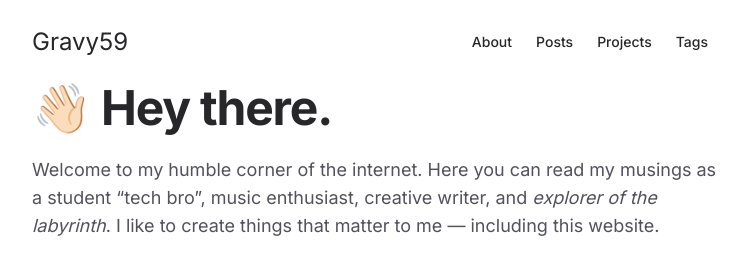
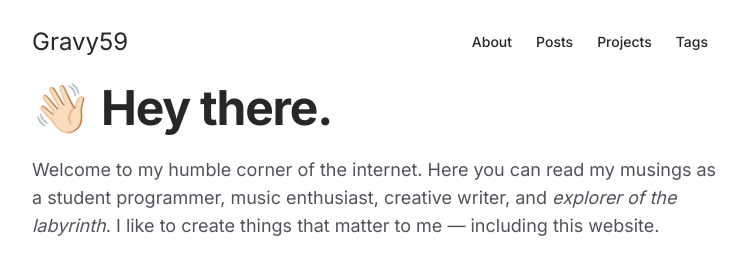
Before and after one commit to Gravy59/blog, an Astro site: page / in a window 1280 px wide. Shown: the top 277 px of the page, without its empty margins (264-1014 px from the left). Built offline with nearby package versions, Linux system fonts and the light colour scheme; Astro itself is replaced by a stand-in of ours.

Commit message:
fix: remove potential stereotype
Per conversation with @CatDevz, I have decided to remove the "tech bro" on the homepage due to the negative stereotypes associated with the term.

```diff
--- a/src/pages/index.astro
+++ b/src/pages/index.astro
@@ -11,7 +11,7 @@ import Layout from "@/layouts/Layout.astro";
     </h1>
     <p class="text-lg mt-6 text-zinc-600 dark:text-zinc-400">
       Welcome to my humble corner of the internet. Here you can read my musings
-      as a student &ldquo;tech bro&rdquo;, music enthusiast, creative writer,
+      as a student programmer, music enthusiast, creative writer,
       and <em>explorer of the labyrinth</em>. I like to create things that
       matter to me &mdash; including this website.
     </p>
```
